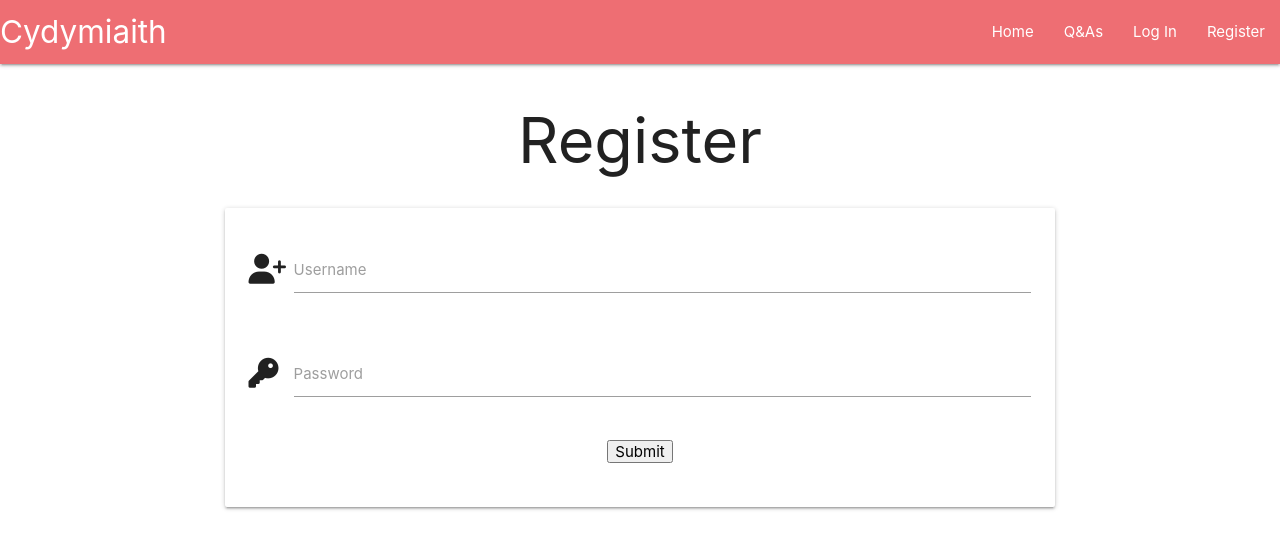
After one commit to LlewBach/cydymiaith, a Flask app: page /register in a window 1280 px wide. The commit adds this page. Shown: the top 549 px of the page. Run offline with Flask 3, Linux system fonts and the light colour scheme; some libraries are stand-ins or nearby versions.

Commit message:
Add register template

```diff
--- a/app.py
+++ b/app.py
@@ -4,6 +4,7 @@ from flask import (
     redirect, request, session, url_for)
 from flask_pymongo import PyMongo
 from bson.objectid import ObjectId
+from werkzeug.security import generate_password_hash, check_password_hash
 if os.path.exists("env.py"):
     import env
 
@@ -24,6 +25,11 @@ def get_questions():
     return render_template("questions.html", questions=questions)
 
 
+@app.route("/register", methods=["GET", "POST"])
+def register():
+    return render_template("register.html")
+
+
 if __name__ == "__main__":
     app.run(host=os.environ.get("IP"),
             port=int(os.environ.get("PORT")),
--- a/templates/base.html
+++ b/templates/base.html
@@ -16,22 +16,22 @@
   <!-- Top navbar -->
   <nav>
     <div class="nav-wrapper">
-      <a href="#!" class="brand-logo">Cydymiaith</a>
+      <a href="{{ url_for('get_questions') }}" class="brand-logo">Cydymiaith</a>
       <a href="#" data-target="mobile-demo" class="sidenav-trigger"><i class="fa-solid fa-bars"></i></a>
       <ul class="right hide-on-med-and-down">
         <li><a href="#">Home</a></li>
-        <li><a href="#">Q&As</a></li>
+        <li><a href="{{ url_for('get_questions') }}">Q&As</a></li>
         <li><a href="#">Log In</a></li>
-        <li><a href="#">Register</a></li>
+        <li><a href="{{ url_for('register') }}">Register</a></li>
       </ul>
     </div>
   </nav>
   <!-- Mobile sidenav -->
   <ul class="sidenav" id="mobile-demo">
     <li><a href="#">Home</a></li>
-    <li><a href="#">Q&As</a></li>
+    <li><a href="{{ url_for('get_questions') }}">Q&As</a></li>
     <li><a href="#">Log In</a></li>
-    <li><a href="#">Register</a></li>
+    <li><a href="{{ url_for('register') }}">Register</a></li>
   </ul>
 
   {% block content %}
--- /dev/null
+++ b/templates/register.html
@@ -0,0 +1,34 @@
+{% extends 'base.html' %}
+{% block content %}
+
+<h1 class="center-align">Register</h1>
+<div class="row">
+  <form class="col s12 m8 offset-m2" method="POST" action="{{ url_for('register') }}">
+    <!-- Username -->
+    <div class="card-panel">
+      <div class="row">
+        <div class="input-field col s12">
+          <i class="fa-solid fa-user-plus prefix"></i>
+          <input id="username" name="username" type="text" class="validate">
+          <label for="username">Username</label>
+        </div>
+      </div>
+      <!-- Password -->
+      <div class="row">
+        <div class="input-field col s12">
+          <i class="fa-solid fa-key prefix"></i>
+          <input id="password" name="password" type="password" class="validate">
+          <label for="password">Password</label>
+        </div>
+      </div>
+      <!-- Submit button -->
+      <div class="row">
+        <div class="col s12 center-align">
+          <button type="submit">Submit</button>
+        </div>
+      </div>
+    </div>
+  </form>
+</div>
+
+{% endblock %}
```
